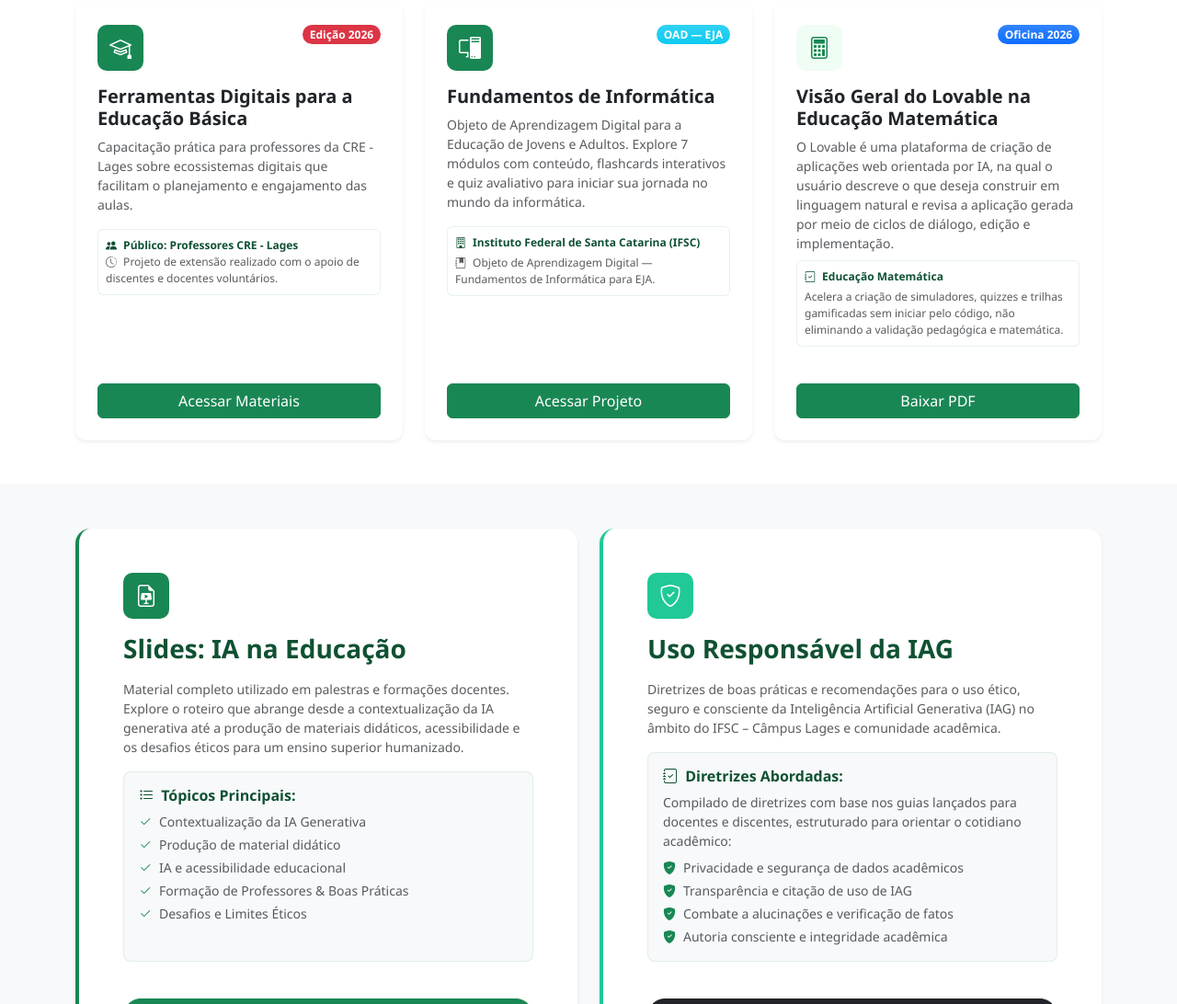
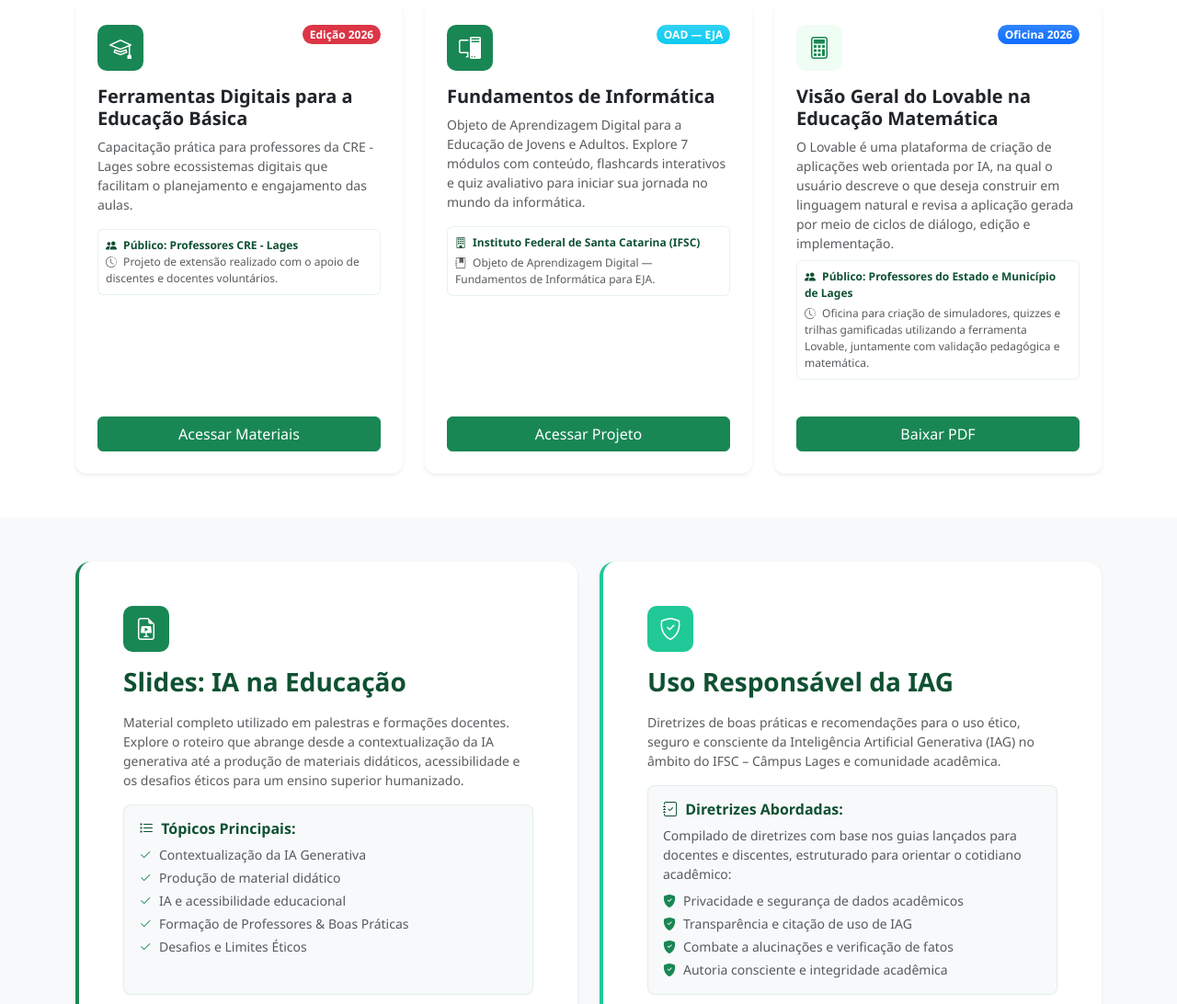
Before and after one commit to edinilsonvida/guia_ia_generativa, a plain HTML site: page index.html in a window 1280 px wide. Shown: the part 2719-3811 px from the top of the page at 92% size. Drawn offline with nearby package versions, Linux system fonts and the light colour scheme.

Commit message:
Update index.html

```diff
--- a/index.html
+++ b/index.html
@@ -370,9 +370,10 @@
                             <h5 class="fw-bold">Visão Geral do Lovable na Educação Matemática</h5>
                             <p class="text-muted small mb-2">O Lovable é uma plataforma de criação de aplicações web orientada por IA, na qual o usuário descreve o que deseja construir em linguagem natural e revisa a aplicação gerada por meio de ciclos de diálogo, edição e implementação.</p>
                             <div class="bg-white p-2 rounded-2 mb-3 border border-success border-opacity-10">
-                                <p class="mb-1 x-small fw-bold text-dark-green"><i class="bi bi-journal-check me-1"></i>
-                                    Educação Matemática</p>
-                                <p class="mb-0 x-small text-muted">Acelera a criação de simuladores, quizzes e trilhas gamificadas sem iniciar pelo código, não eliminando a validação pedagógica e matemática.</p>
+                                <p class="mb-1 x-small fw-bold text-dark-green"><i class="bi bi-people-fill me-1"></i>
+                                    Público: Professores do Estado e Município de Lages</p>
+                                <p class="mb-0 x-small text-muted"><i class="bi bi-clock-history me-1"></i>
+                                    Oficina para criação de simuladores, quizzes e trilhas gamificadas utilizando a ferramenta Lovable, juntamente com validação pedagógica e matemática.</p>
                             </div>
                         </div>
                         <div class="card-footer bg-transparent border-0 p-4 pt-0">
```
